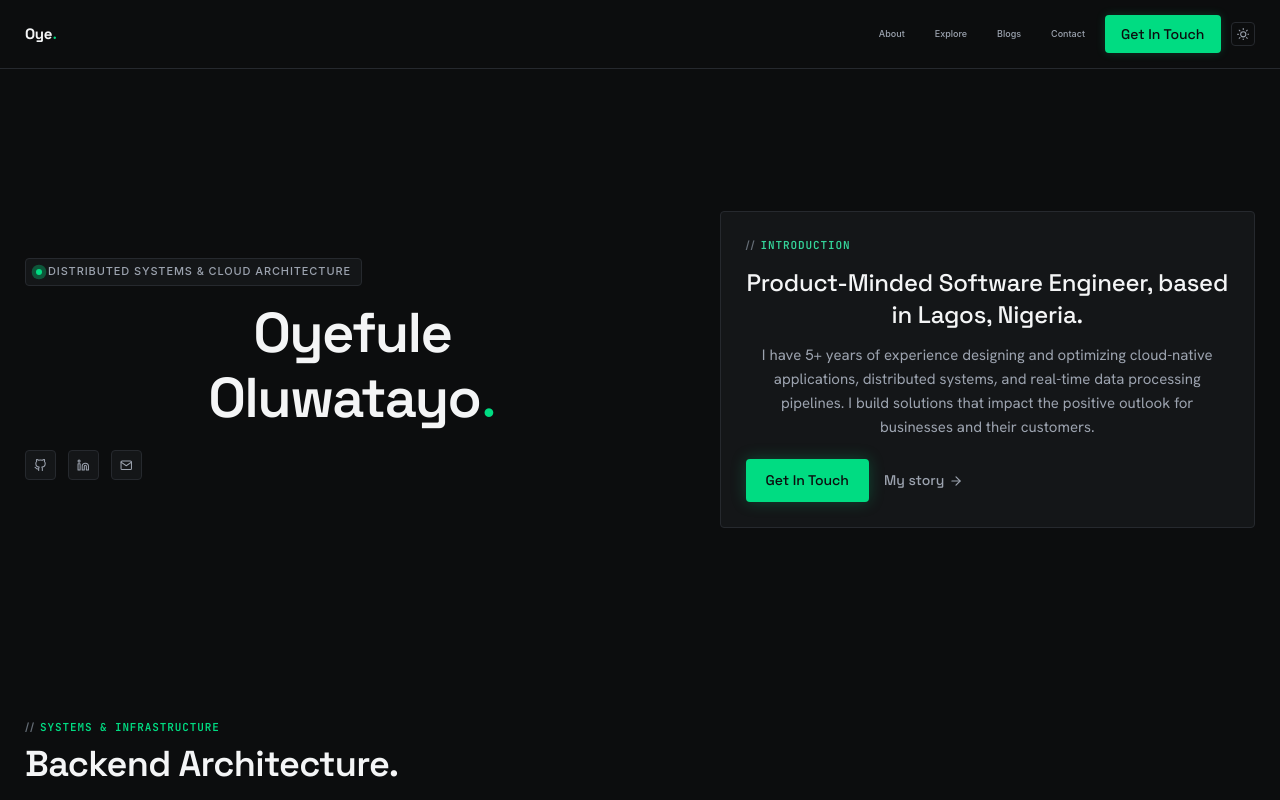
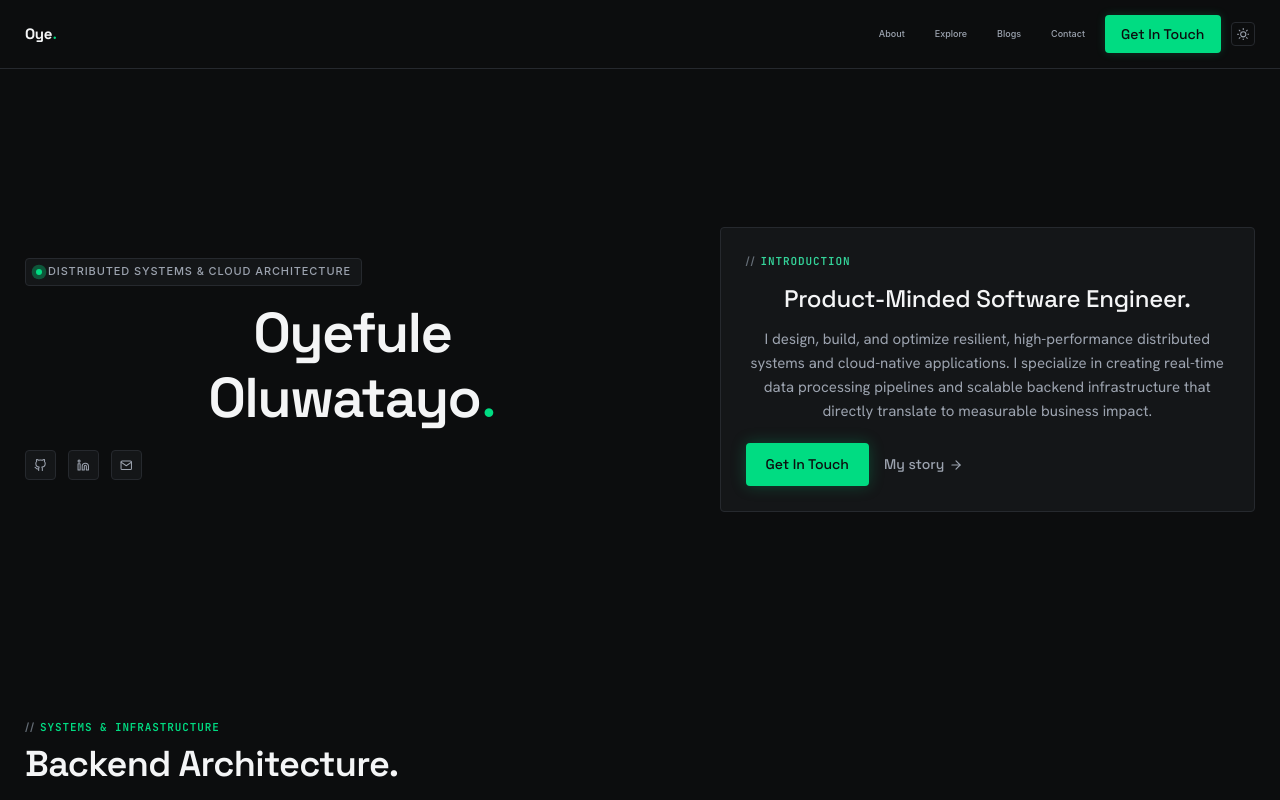
Before and after one commit to gentcod/Portfolio-v2, a React (Create React App) app: page / in a window 1280 px wide. Shown: the top 800 px of the page. Built offline with nearby package versions, Linux system fonts and the light colour scheme.

Commit message:
[chore]: Modified site meat

```diff
--- a/public/index.html
+++ b/public/index.html
@@ -7,7 +7,7 @@
     <meta name="theme-color" content="#000000" />
     <meta
       name="description"
-      content="Portfolio website for Oluwatayo Oyefule - Backend, Frontend, Fullstack"
+      content="Portfolio website for Oluwatayo Oyefule - Senior Software Engineer"
     />
     <link rel="preconnect" href="https://fonts.googleapis.com">
     <link rel="preconnect" href="https://fonts.gstatic.com" crossorigin>
--- a/src/routes/home/home.component.tsx
+++ b/src/routes/home/home.component.tsx
@@ -75,10 +75,10 @@ const Home = () => {
           <RightSection variants={itemVariants}>
             <IntroTag>Introduction</IntroTag>
             <RoleTitle>
-              Product-Minded Software Engineer, based in Lagos, Nigeria.
+              Product-Minded Software Engineer.
             </RoleTitle>
             <Description>
-              I have 5+ years of experience designing and optimizing cloud-native applications, distributed systems, and real-time data processing pipelines. I build solutions that impact the positive outlook for businesses and their customers.
+              I design, build, and optimize resilient, high-performance distributed systems and cloud-native applications. I specialize in creating real-time data processing pipelines and scalable backend infrastructure that directly translate to measurable business impact.
             </Description>
             <ActionRow>
               <PrimaryButton
```
